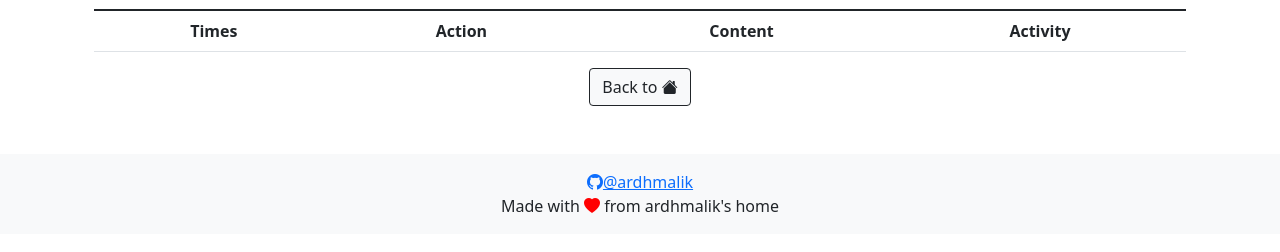
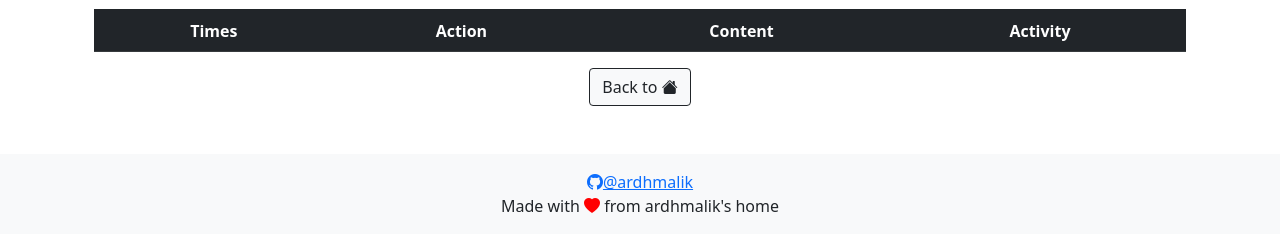
Before and after one commit to ardhmalik/mytyplan, a CodeIgniter app: page /mytyplan/plans/userlogs in a window 1280 px wide. Shown: the part 173-425 px from the top of the page. Run offline with CodeIgniter, Linux system fonts and the light colour scheme; data that the repository does not hold is empty; some libraries are stand-ins or nearby versions.

Commit message:
Add class table-dark for thead

```diff
--- a/application/views/pages/logs.php
+++ b/application/views/pages/logs.php
@@ -12,7 +12,7 @@
                     List of <?= $user['username'] ?> Logs
                 </caption>
                 <thead class="text-center">
-                    <tr>
+                    <tr class="table-dark">
                         <th scope="col">Times</th>
                         <th scope="col">Action</th>
                         <th scope="col">Content</th>
```
